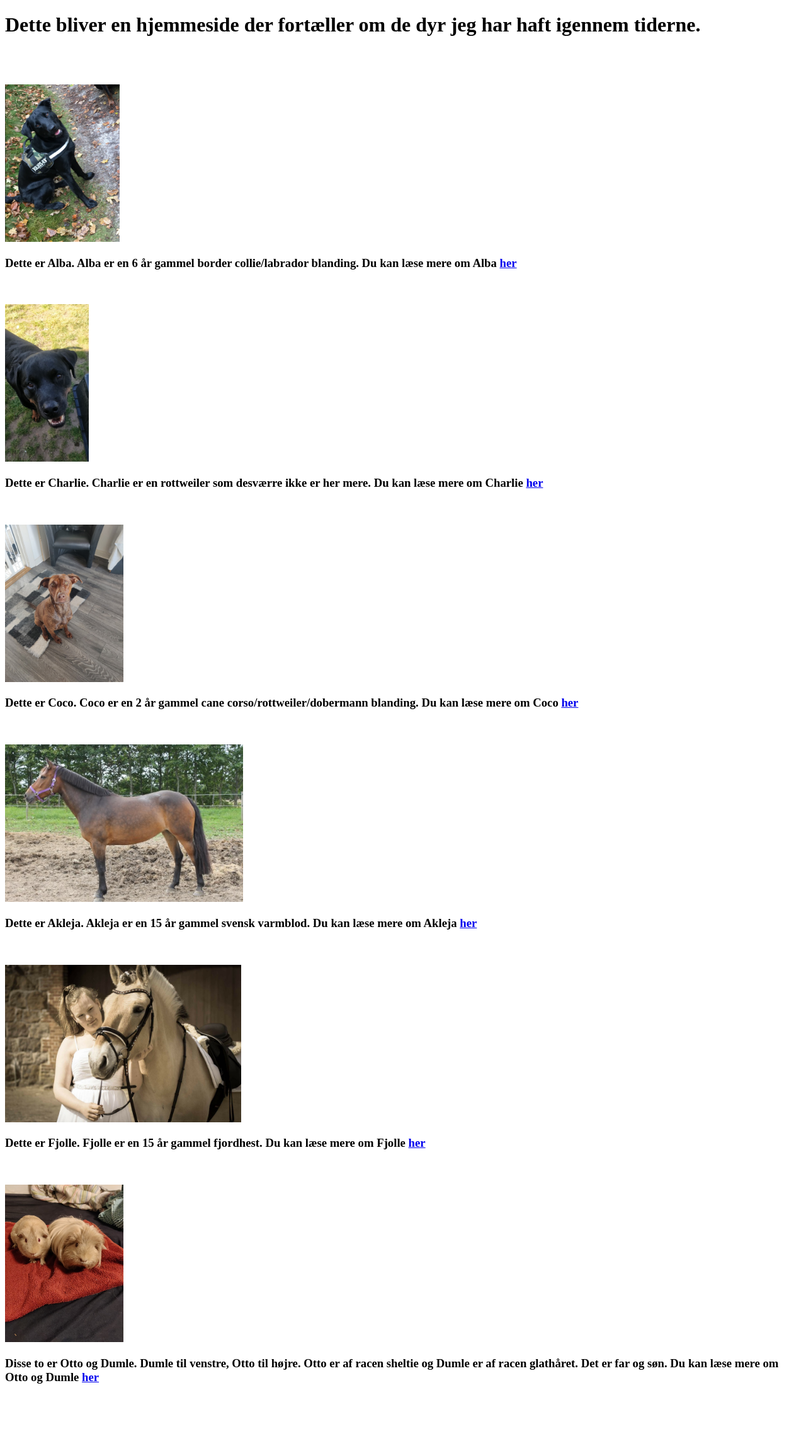
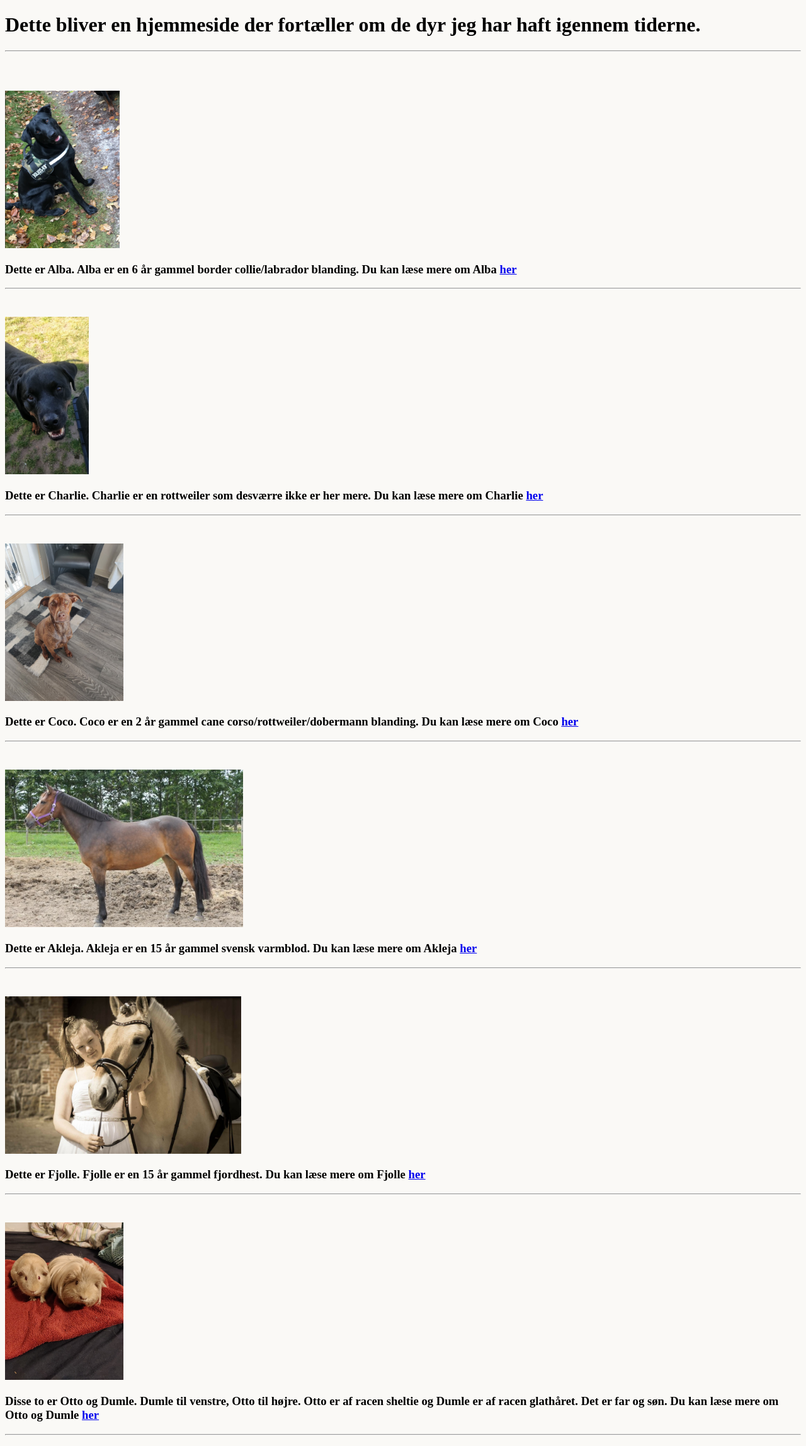
Before and after one commit to Michelle1492/Website, a plain HTML site: page index.html in a window 1280 px wide. Shown: the whole page at 63% size. Before the commit the page ends 2261 px from the top, so only its background shows below. Drawn offline with Linux system fonts and the light colour scheme.

Commit message:
added background color

```diff
--- a/index.html
+++ b/index.html
@@ -5,27 +5,30 @@
 <head>
     <title>Mine kæledyr</title>
 </head>
-<body>
+<body style="background-color: rgb(250, 249, 246)">
     <h1>Dette bliver en hjemmeside der fortæller om de dyr jeg har haft igennem tiderne.</h1>
+    <hr>
 
     <br>
     <br>
     <br>
 
-</body>
 <img src="/Billeder/Alba.png" height="250">
 
 <br>
 <h3>Dette er Alba. Alba er en 6 år gammel border collie/labrador blanding. Du kan læse mere om Alba <a href="Alba.html">
     her
 </a> </h3>
+<hr>
 <br>
 <br>
+
 
 <img src="/Billeder/Charlie.jpg" height="250">
 
 <br>
 <h3>Dette er Charlie. Charlie er en rottweiler som desværre ikke er her mere. Du kan læse mere om Charlie <a href="/Charlie.html"> her</a></h3>
+<hr>
 <br>
 <br>
 
@@ -34,6 +37,7 @@
 
 <br>
 <h3>Dette er Coco. Coco er en 2 år gammel cane corso/rottweiler/dobermann blanding. Du kan læse mere om Coco <a href="/Coco.html"> her</a></h3>
+<hr>
 <br>
 <br>
 
@@ -41,6 +45,7 @@
 
 <br>
 <h3>Dette er Akleja. Akleja er en 15 år gammel svensk varmblod. Du kan læse mere om Akleja <a href="/Akleja.html"> her</a></h3>
+<hr>
 <br>
 <br>
 
@@ -48,16 +53,19 @@
 
 <br>
 <h3>Dette er Fjolle. Fjolle er en 15 år gammel fjordhest. Du kan læse mere om Fjolle <a href="/Fjolle.html"> her</a></h3>
+<hr>
 <br>
 <br>
 
 <img src="Billeder/Otto og Dumle pt 2.jpg" height="250">
 
 <br>
-<h3>Disse to er Otto og Dumle. Dumle til venstre, Otto til højre. Otto er af racen sheltie og Dumle er af racen glathåret. Det er far og søn. Du kan læse mere om Otto og Dumle <a href="/Otto og dumle.html"> her</a></h3>
+<h3>Disse to er Otto og Dumle. Dumle til venstre, Otto til højre. Otto er af racen sheltie og Dumle er af racen glathåret. Det er far og søn. Du kan læse mere om Otto og Dumle <a href="/Otto og Dumle.html"> her</a></h3>
+<hr>
 <br>
 <br>
 
 
+</body>
 
 </html>
```
Also changed, not shown: Akleja.html (+2 -1 lines), Alba.html (+4 -1 lines), Charlie.html (+2 -1 lines), Coco.html (+2 -1 lines), Fjolle.html (+2 -1 lines), Otto og dumle.html (+2 -1 lines).
